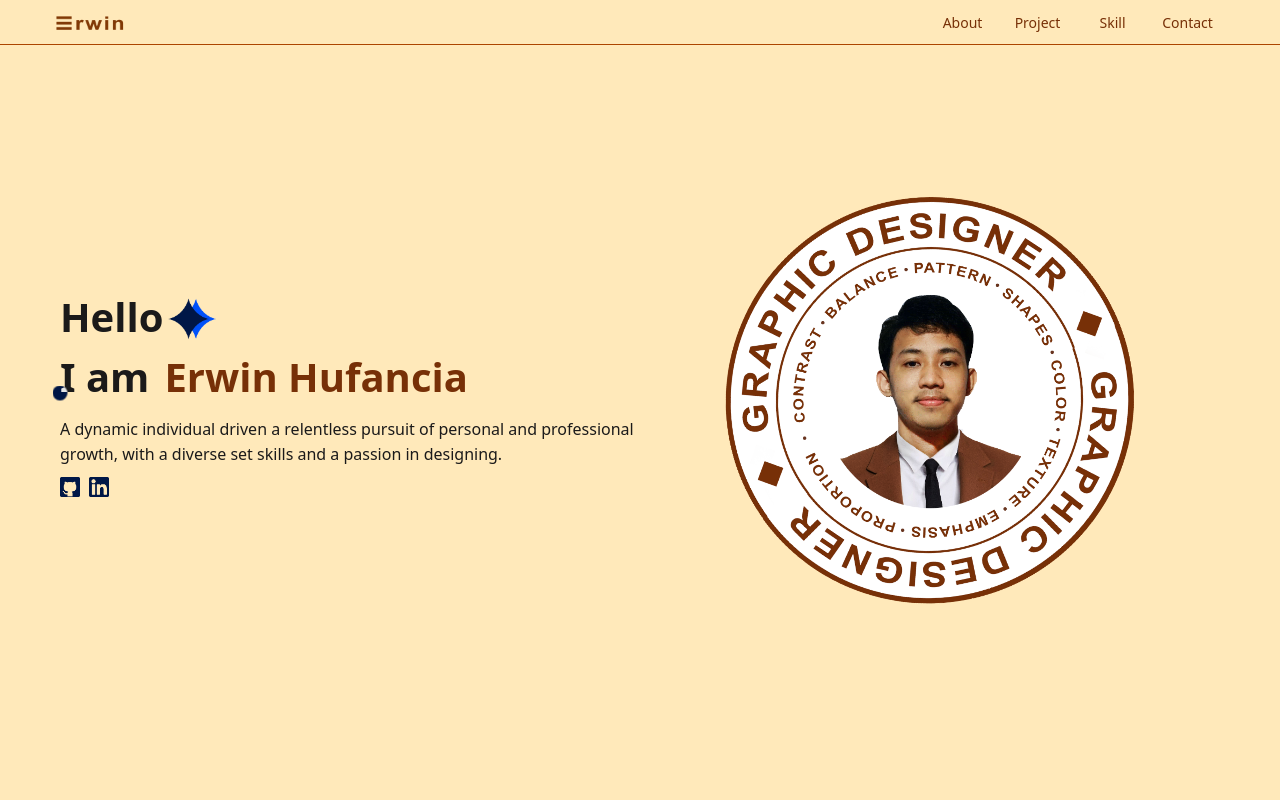
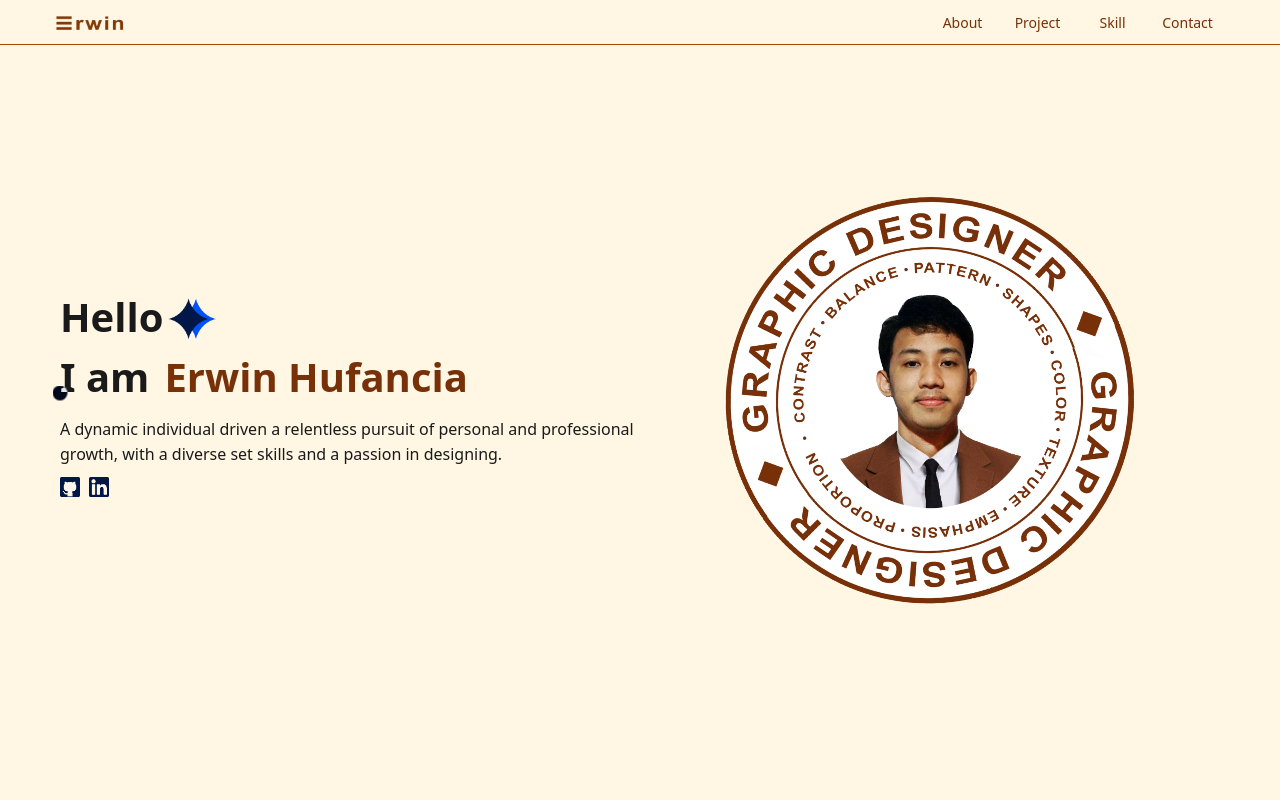
Before and after one commit to WinHufancia/Portfolio, a plain HTML site: page index.htm in a window 1280 px wide. Shown: the top 800 px of the page. Drawn offline with Linux system fonts and the light colour scheme.

Commit message:
index.htm

```diff
--- a/index.htm
+++ b/index.htm
@@ -21,7 +21,7 @@
     font-family: system-ui, -apple-system, BlinkMacSystemFont, 'Segoe UI', Roboto, Oxygen, Ubuntu, Cantarell, 'Open Sans', 'Helvetica Neue', sans-serif;
 }
 body{
-    background-color: #ffe9ba;
+    background-color: #fff7e4;
     scroll-behavior: smooth;
 }
 /* --------------------------- */
@@ -30,7 +30,7 @@ nav{
     z-index: 2;
     width: 100% !important;
     height: 45px;
-    background-color: #ffe9ba;
+    background-color: #fff7e4;
     backdrop-filter: blur(25px);
     border-bottom: rgb(172, 69, 0) 1px solid;
 }
```
